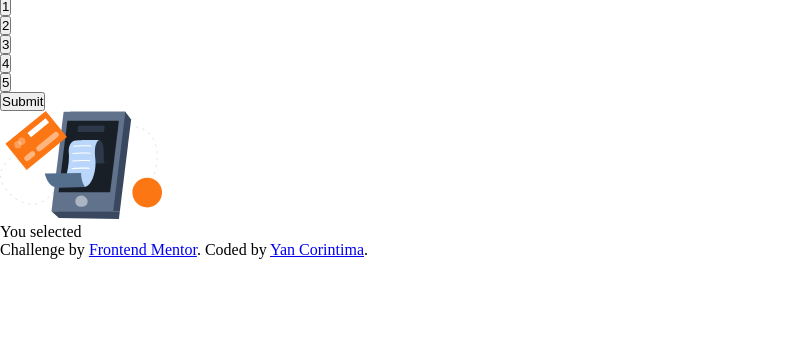
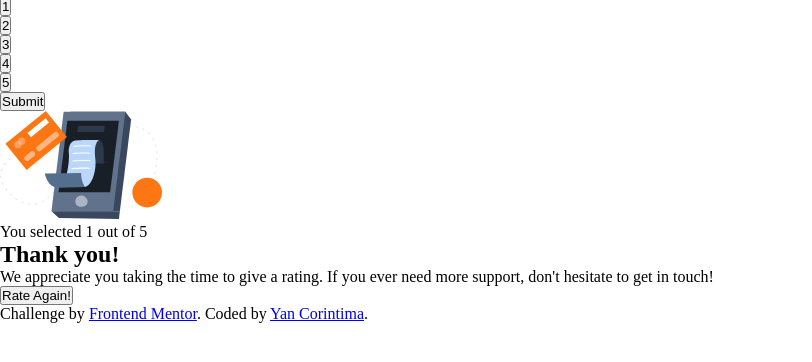
Before and after one commit to Nigraum/interactive-rating-component, a plain HTML site: page index.html in a window 1280 px wide. Shown: the part 78-440 px from the top of the page, without its empty margins (0-812 px from the left). Drawn offline with Linux system fonts and the light colour scheme.

Commit message:
Finishing setting index

```diff
--- a/index.html
+++ b/index.html
@@ -36,7 +36,17 @@
         <img src="./assets/images/illustration-thank-you.svg" alt="Thank You Illustration">
         <p class="selected">
           You selected
+          <span id="rating">1</span>
+          out of 5
         </p>
+
+        <h2>Thank you!</h2>
+        <p>
+          We appreciate you taking the time to give a rating. If you ever need
+          more support, don't hesitate to get in touch!
+        </p>
+
+        <button class="btn-submit" id="rate-again">Rate Again!</button>
       </div>
   </main>
 
```
